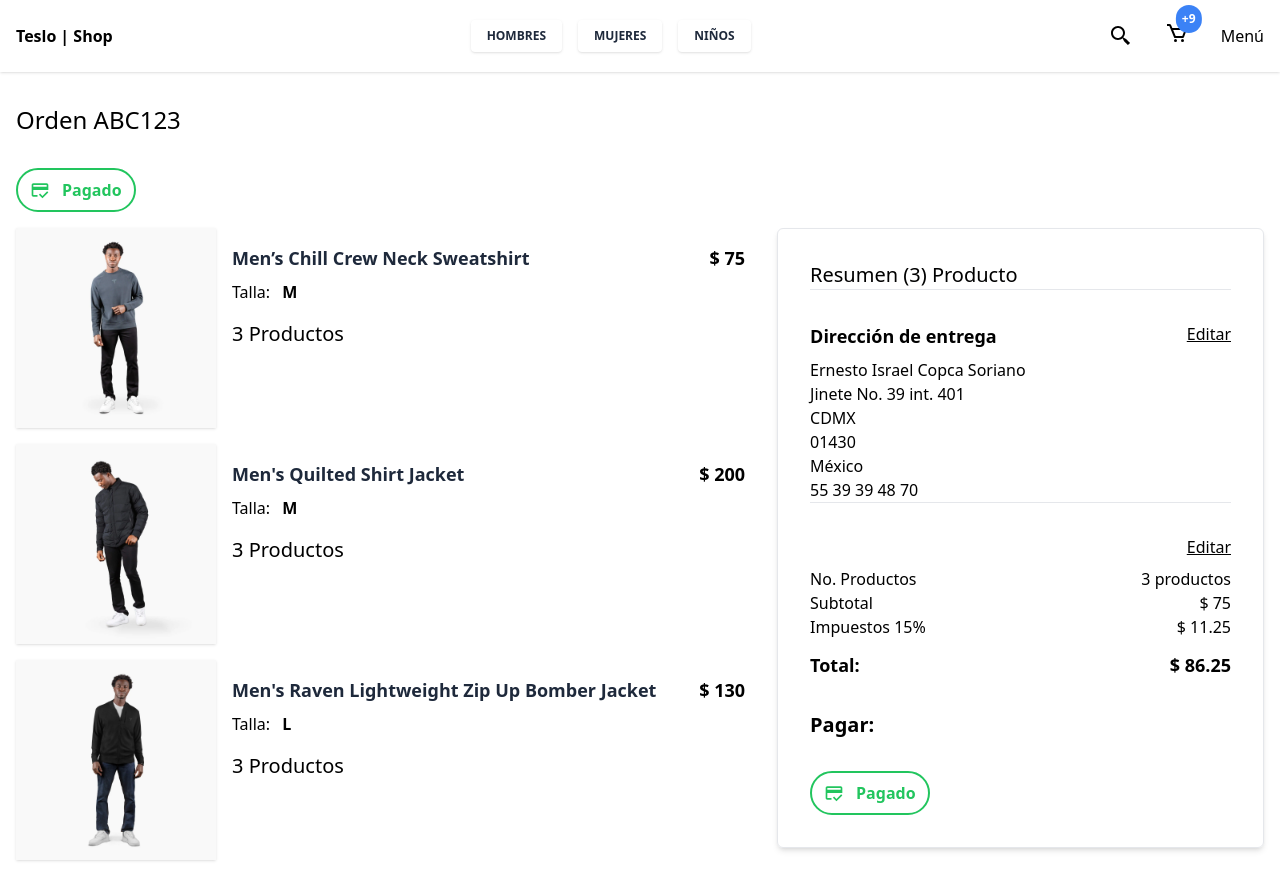
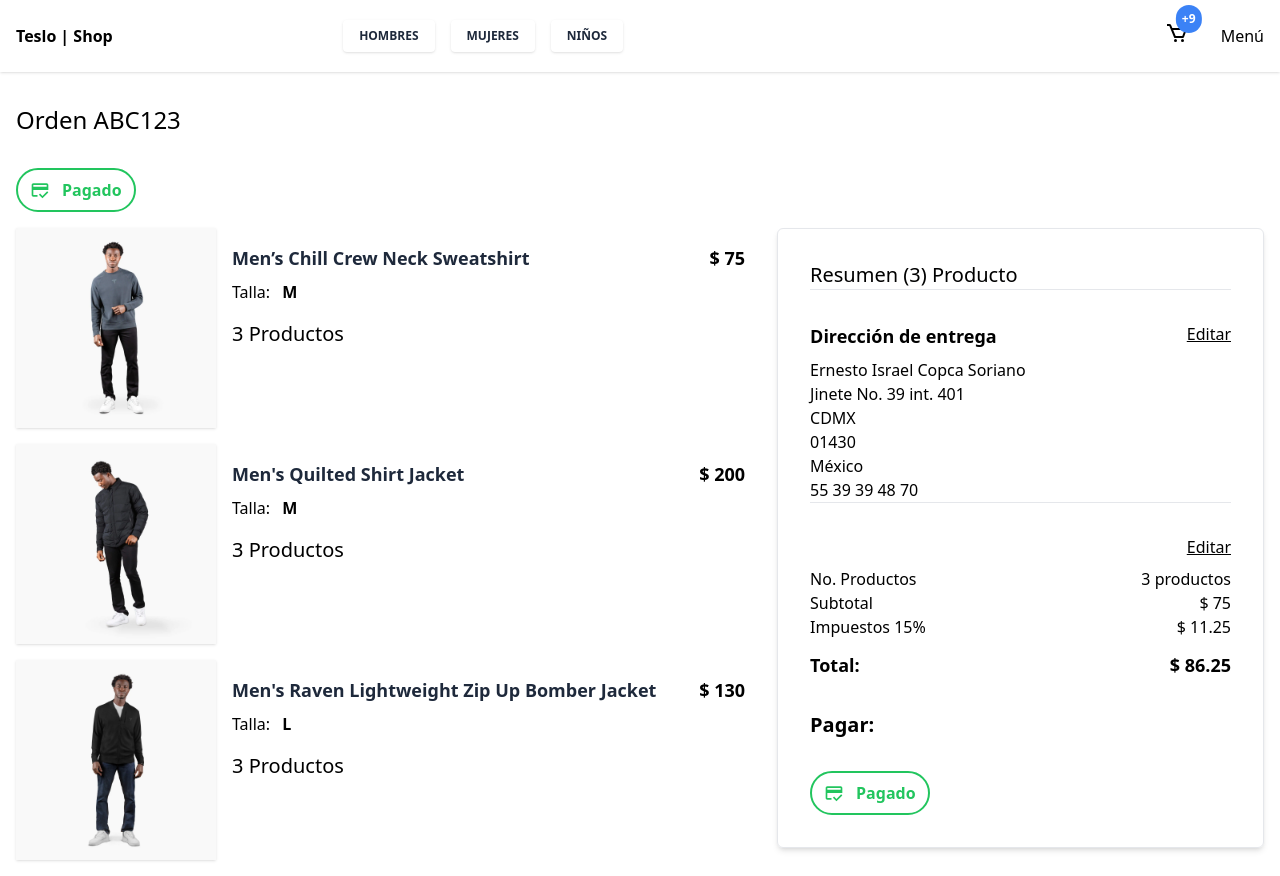
Before and after one commit to Copca/next-teslo-shop, a Next.js app: page /orders/1 in a window 1280 px wide. Both pictures are taken after a click on the button 1120 px from the left and 36 px from the top of the page. Built offline with nearby package versions, Linux system fonts and the light colour scheme; what tw-elements would draw is missing.

Commit message:
integracion inputSearch con UiProvider

```diff
--- a/components/ui/InputSearch.tsx
+++ b/components/ui/InputSearch.tsx
@@ -1,25 +1,54 @@
-import { useState, KeyboardEvent, useRef, LegacyRef } from 'react';
+import { useState, KeyboardEvent, useRef, FC, useContext } from 'react';
 import { useRouter } from 'next/router';
-import { BiSearch } from 'react-icons/bi';
+import { BiSearch, BiX } from 'react-icons/bi';
 
-export const InputSearch = () => {
+import { UiContext } from '../../context/ui/';
+
+interface Props {
+	className?: string;
+	icon?: 'search' | 'close';
+	color?: 'light' | 'dark';
+}
+
+export const InputSearch: FC<Props> = ({ className, icon, color }) => {
+	const { closeInputSearch } = useContext(UiContext);
 	const refBtn = useRef<HTMLButtonElement>(null);
 	const router = useRouter();
 	const [searchTerm, setSearchTerm] = useState('');
 
-	const handleKeyDown = (e: KeyboardEvent<HTMLInputElement>) => {
-		if (e.key === 'Enter') {
+	// Redireciona con el término de búsqueda
+	const navigate = () => {
+		if (searchTerm.length !== 0) {
 			// Simulamos el click del boton oculto
 			refBtn.current!.click();
+
 			// Reseteamos el searchTerm
 			setSearchTerm('');
+			// cerramos el inputSearch
+			closeInputSearch();
 
 			router.push(`/search/${searchTerm}`);
 		}
 	};
 
+	// Redireccionamiento con la tecla enter
+	const handleKeyDown = (e: KeyboardEvent<HTMLInputElement>) => {
+		if (e.key === 'Enter') {
+			navigate();
+		}
+	};
+
+	// Redireccionamiento con click en el icono search
+	const handleSearch = () => {
+		navigate();
+	};
+
 	return (
-		<div className='flex justify-center border-b border-white mb-12 relative'>
+		<div
+			className={`flex justify-center border-b relative animate-fadeIn ${
+				color === 'light' ? 'border-white' : 'border-slate-200'
+			} ${className}`}
+		>
 			{/* Boton oculto para cerrar el menu */}
 			<button
 				type='button'
@@ -33,13 +62,38 @@ export const InputSearch = () => {
 			<input
 				type='text'
 				placeholder='Buscar...'
-				className='w-full bg-transparent text-white placeholder:text-slate-200 outline-none px-3 peer'
+				className={`w-full bg-transparent outline-none px-3 peer ${
+					color === 'light'
+						? 'text-white placeholder:text-slate-200'
+						: 'text-slate-800 placeholder:text-slate-400'
+				}`}
 				value={searchTerm}
 				onChange={(e) => setSearchTerm(e.target.value)}
 				onKeyDown={handleKeyDown}
 			/>
-			<BiSearch className='text-white text-2xl' />
-			<div className='absolute top-full transition-all duration-300 bg-slate-400 w-0 h-0.5 peer-focus:w-full'></div>
+
+			{icon === 'search' ? (
+				<BiSearch
+					className={`text-2xl cursor-pointer ${
+						color === 'light' ? 'text-white' : 'text-slate-800'
+					}`}
+					onClick={handleSearch}
+				/>
+			) : (
+				<BiX
+					className={`text-2xl cursor-pointer ${
+						color === 'light' ? 'text-white' : 'text-slate-800'
+					}`}
+					onClick={closeInputSearch}
+				/>
+			)}
+
+			{/* Animación del borde en el input */}
+			<div
+				className={`absolute top-full transition-all duration-300  w-0 h-0.5 peer-focus:w-full ${
+					color === 'light' ? 'bg-slate-400' : 'bg-black'
+				}`}
+			></div>
 		</div>
 	);
 };
--- a/components/ui/Navbar.tsx
+++ b/components/ui/Navbar.tsx
@@ -1,10 +1,15 @@
+import { useContext, useState } from 'react';
 import Link from 'next/link';
 import { useRouter } from 'next/router';
 import { BiSearchAlt2 } from 'react-icons/bi';
+
+import { UiContext } from '../../context/ui/';
 import { CartBtn } from './CartBtn';
+import { InputSearch } from './InputSearch';
 
 export const Navbar = () => {
 	const router = useRouter();
+	const { isInputSearchOpen, openInputSearch } = useContext(UiContext);
 
 	return (
 		<div className='shadow mb-8'>
@@ -14,7 +19,7 @@ export const Navbar = () => {
 					<p className='ml-1'>| Shop</p>
 				</Link>
 
-				<div className='hidden sm:flex items-center gap-4 '>
+				<div className='hidden lg:flex items-center gap-4 '>
 					<Link
 						href={`/category/men`}
 						className={`btn hover:bg-slate-800 text-slate-800 hover:text-white shadow ${
@@ -52,10 +57,33 @@ export const Navbar = () => {
 					</Link>
 				</div>
 
-				<div className='flex items-center gap-8'>
-					<button>
+				{/* La clase offcanvas se pone para evitar un error al cerra el sidemenu */}
+				<div className='flex items-center gap-8 offcanvas'>
+					{/* Pantallas pequeñas */}
+					<button
+						className='sm:hidden hover:bg-slate-200 rounded-full p-1 transition-colors'
+						data-mdb-ripple='true'
+						data-mdb-ripple-color='dark'
+						data-bs-toggle='offcanvas'
+						data-bs-target='#offcanvasRight'
+						aria-controls='offcanvasRight'
+					>
 						<BiSearchAlt2 className='text-2xl' />
 					</button>
+
+					{/* Pantallas grandes */}
+					{isInputSearchOpen ? (
+						<InputSearch icon='close' className='hidden sm:flex' />
+					) : (
+						<button
+							className='hidden sm:flex hover:bg-slate-200 rounded-full p-1 transition-colors'
+							data-mdb-ripple='true'
+							data-mdb-ripple-color='dark'
+							onClick={openInputSearch}
+						>
+							<BiSearchAlt2 className='text-2xl' />
+						</button>
+					)}
 
 					<Link href={'/cart'}>
 						<CartBtn />
--- a/components/ui/SideMenu.tsx
+++ b/components/ui/SideMenu.tsx
@@ -30,9 +30,9 @@ export const SideMenu = () => {
 				</div>
 
 				<div className='offcanvas-body flex-grow overflow-y-auto p-8'>
-					<InputSearch />
+					<InputSearch icon='search' color='light' />
 
-					<div className='mt-4 space-y-12'>
+					<div className='space-y-12 mt-12'>
 						<nav className='space-y-4 border-b border-gray-400 pb-4'>
 							<Link
 								href='#'
```
